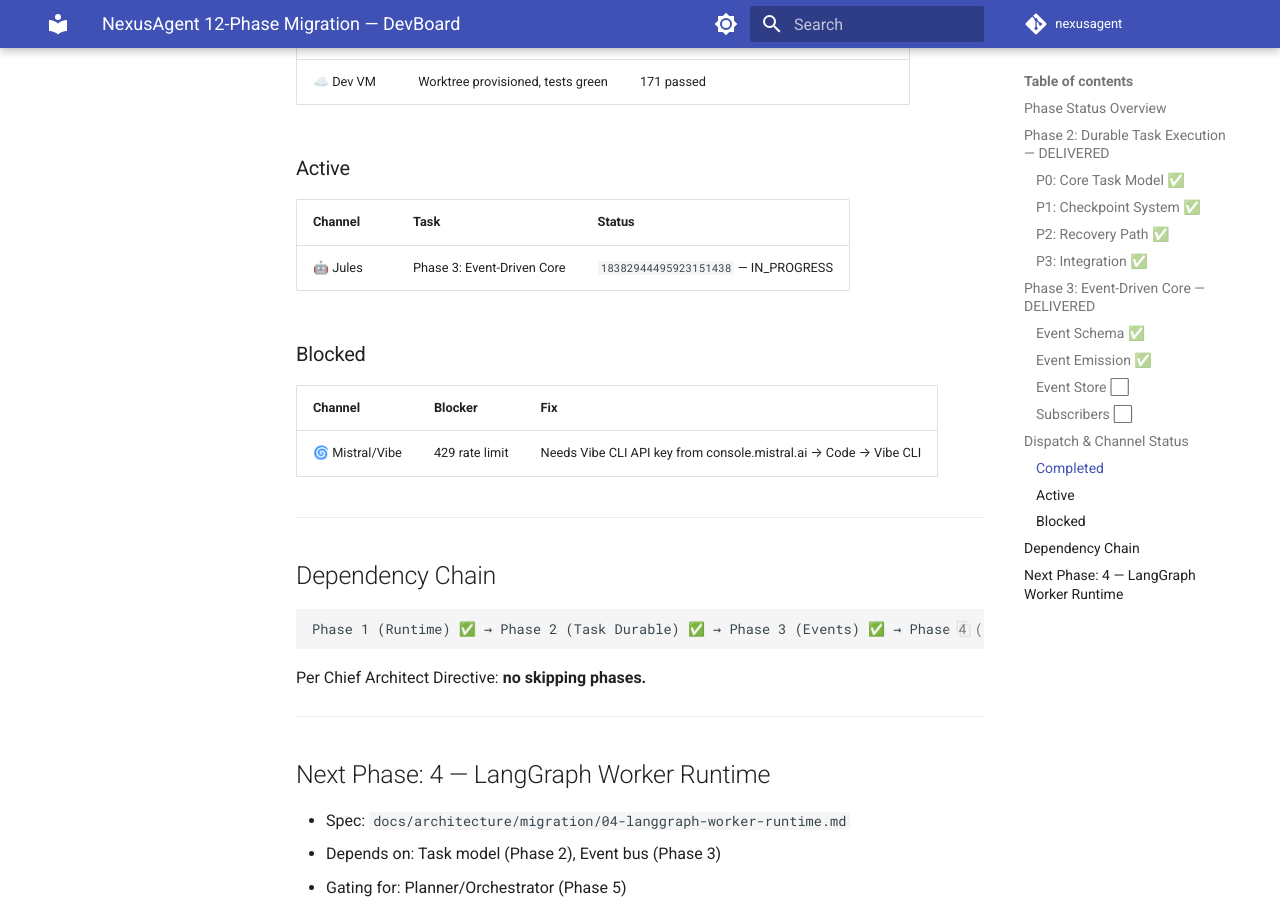
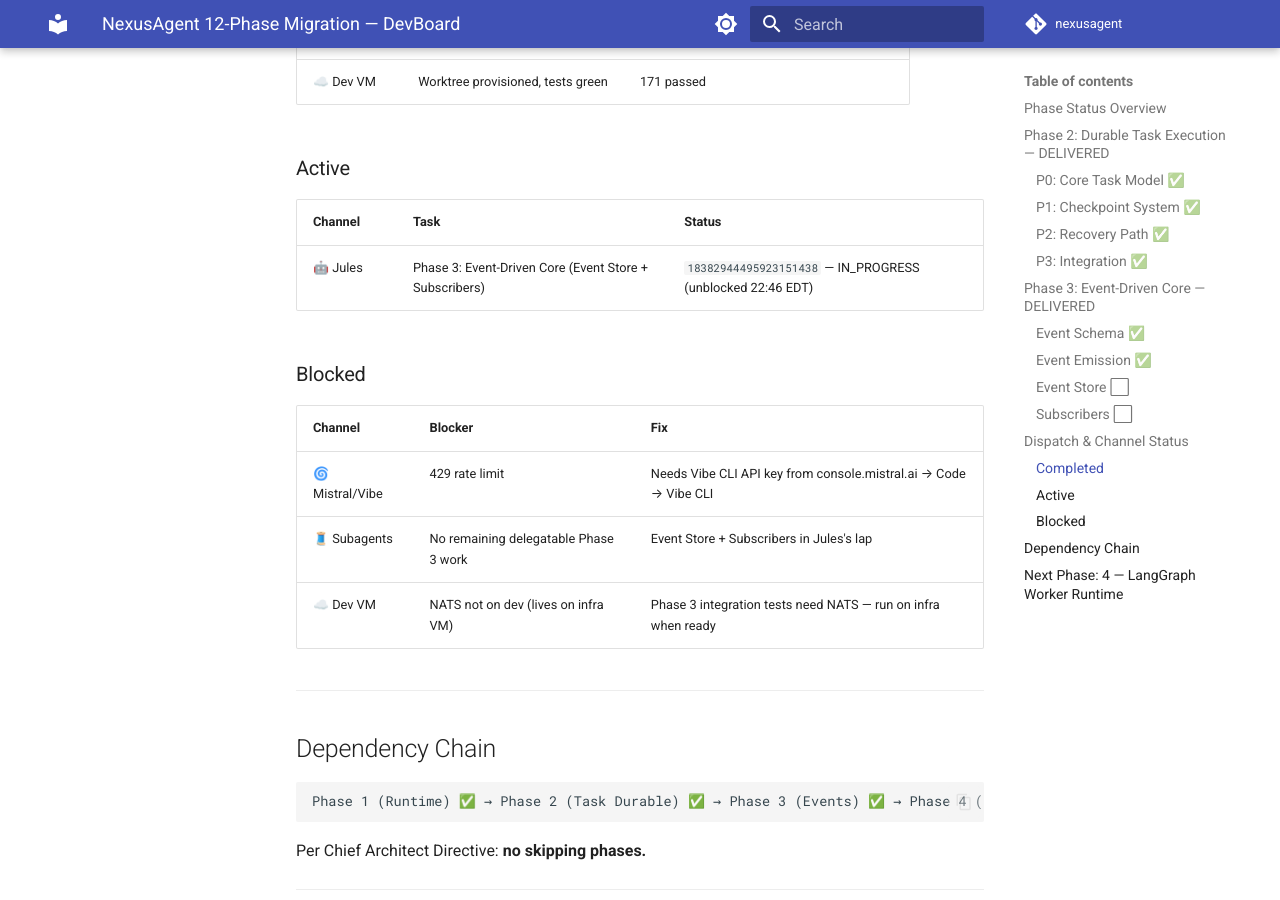
Before and after one commit to stephanos8926-lgtm/NexusAgent, an MkDocs documentation site: the page built from docs/devboard/README.md, in a window 1280 px wide and 900 px high, scrolled down 3849 px. Built offline with MkDocs 1.6.1 and Material for MkDocs 9.7.7, drawn with Linux system fonts in a browser that asks for light colours; comment, search, counter and statistics services are not loaded; the version menu is left out.

Commit message:
docs(devboard): Jules Phase 3 unblocked 22:46, Event Store + Subscribers in progress; no further dispatchable work

```diff
--- a/docs/devboard/README.md
+++ b/docs/devboard/README.md
@@ -99,12 +99,14 @@
 ### Active
 | Channel | Task | Status |
 |---------|------|--------|
-| 🤖 Jules | Phase 3: Event-Driven Core | `18382944495923151438` — IN_PROGRESS |
+| 🤖 Jules | Phase 3: Event-Driven Core (Event Store + Subscribers) | `18382944495923151438` — IN_PROGRESS (unblocked 22:46 EDT) |
 
 ### Blocked
 | Channel | Blocker | Fix |
 |---------|---------|-----|
 | 🌀 Mistral/Vibe | 429 rate limit | Needs Vibe CLI API key from console.mistral.ai → Code → Vibe CLI |
+| 🧵 Subagents | No remaining delegatable Phase 3 work | Event Store + Subscribers in Jules's lap |
+| ☁️ Dev VM | NATS not on dev (lives on infra VM) | Phase 3 integration tests need NATS — run on infra when ready |
 
 ---
 
```
